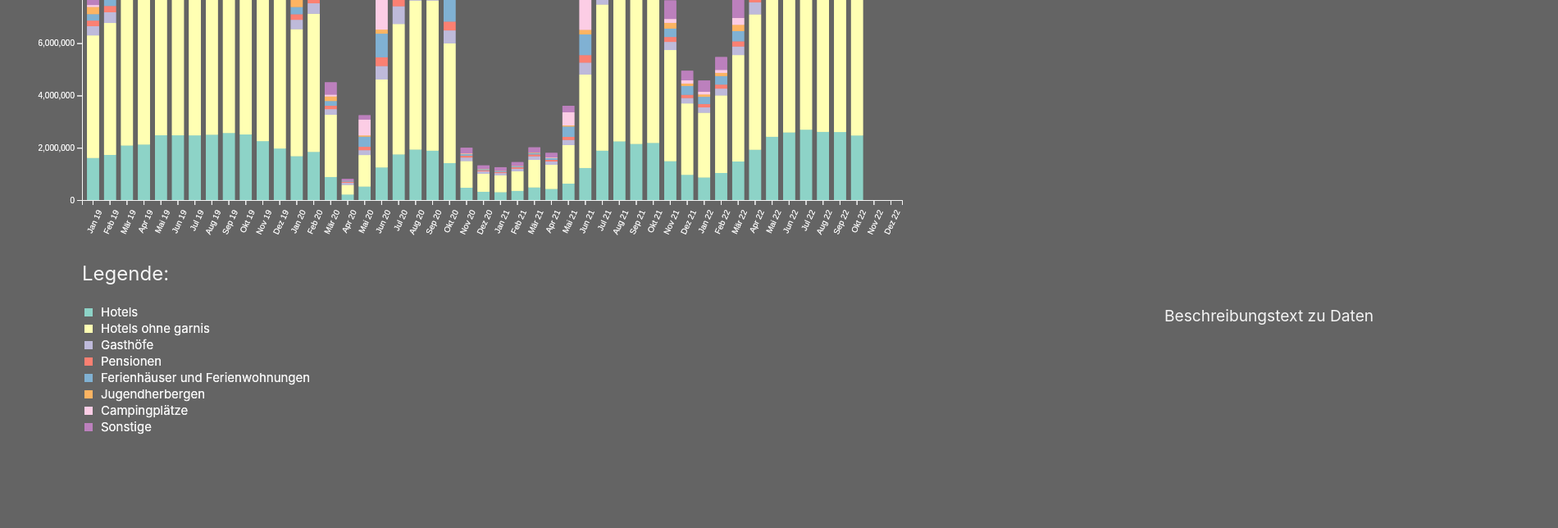
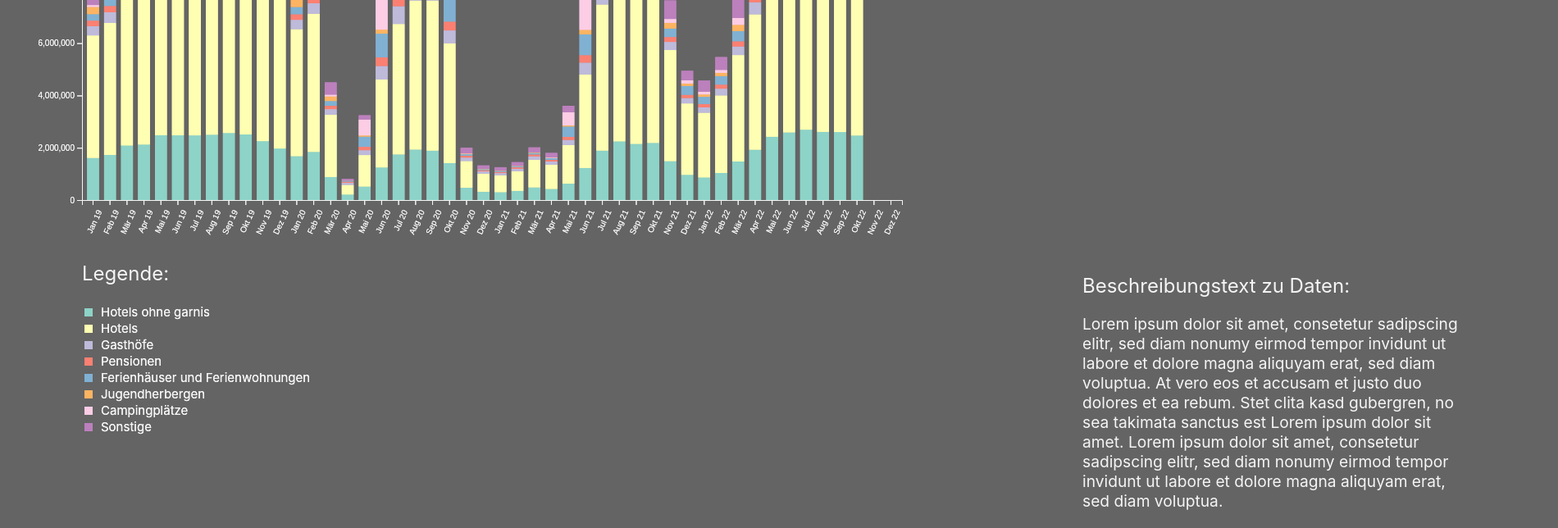
Before and after one commit to marc-wendt/Team21, a React (Create React App) app: page / in a window 1280 px wide. Shown: the part 376-1020 px from the top of the page at 82% size, 1900 px wide, since content can reach past the window. After the commit the page ends 999 px from the top, so only its background shows below. Built offline with nearby package versions, Linux system fonts and the light colour scheme; no server answers.

Commit message:
small fix

```diff
--- a/src/App.css
+++ b/src/App.css
@@ -6,8 +6,8 @@
   color: whitesmoke;
   display: grid;
   grid-auto-columns: 300px;
-  grid-template-columns: 1420px 480px;
-  grid-template-rows: 120px 600px 300px;
+  grid-template-columns: 1320px 480px;
+  grid-template-rows: 120px 560px 300px;
   grid-template-areas:
     "header header"
     "chart map"
@@ -39,8 +39,16 @@
 
 .description {
   grid-area: description;
+  padding-top: 10px;
+}
+
+.description p {
   font-size: larger;
-  padding-top: 10px;
+}
+
+.description h2 {
+  font-size: x-large;
+  font-weight: normal;
 }
 
 path.clicked {
--- a/src/App.js
+++ b/src/App.js
@@ -38,7 +38,16 @@
         </StateContext.Provider>
       </div>
       <div className="description">
-        <p>Beschreibungstext zu Daten</p>
+        <h2>Beschreibungstext zu Daten:</h2>
+        <p>
+          Lorem ipsum dolor sit amet, consetetur sadipscing elitr, sed diam
+          nonumy eirmod tempor invidunt ut labore et dolore magna aliquyam erat,
+          sed diam voluptua. At vero eos et accusam et justo duo dolores et ea
+          rebum. Stet clita kasd gubergren, no sea takimata sanctus est Lorem
+          ipsum dolor sit amet. Lorem ipsum dolor sit amet, consetetur
+          sadipscing elitr, sed diam nonumy eirmod tempor invidunt ut labore et
+          dolore magna aliquyam erat, sed diam voluptua.
+        </p>
       </div>
     </div>
   );
--- a/src/BarChart.js
+++ b/src/BarChart.js
@@ -76,8 +76,8 @@
     legend
       .selectAll("text")
       .data([
+        "Hotels ohne garnis",
         "Hotels",
-        "Hotels ohne garnis",
         "Gasthöfe",
         "Pensionen",
         "Ferienhäuser und Ferienwohnungen",
```
